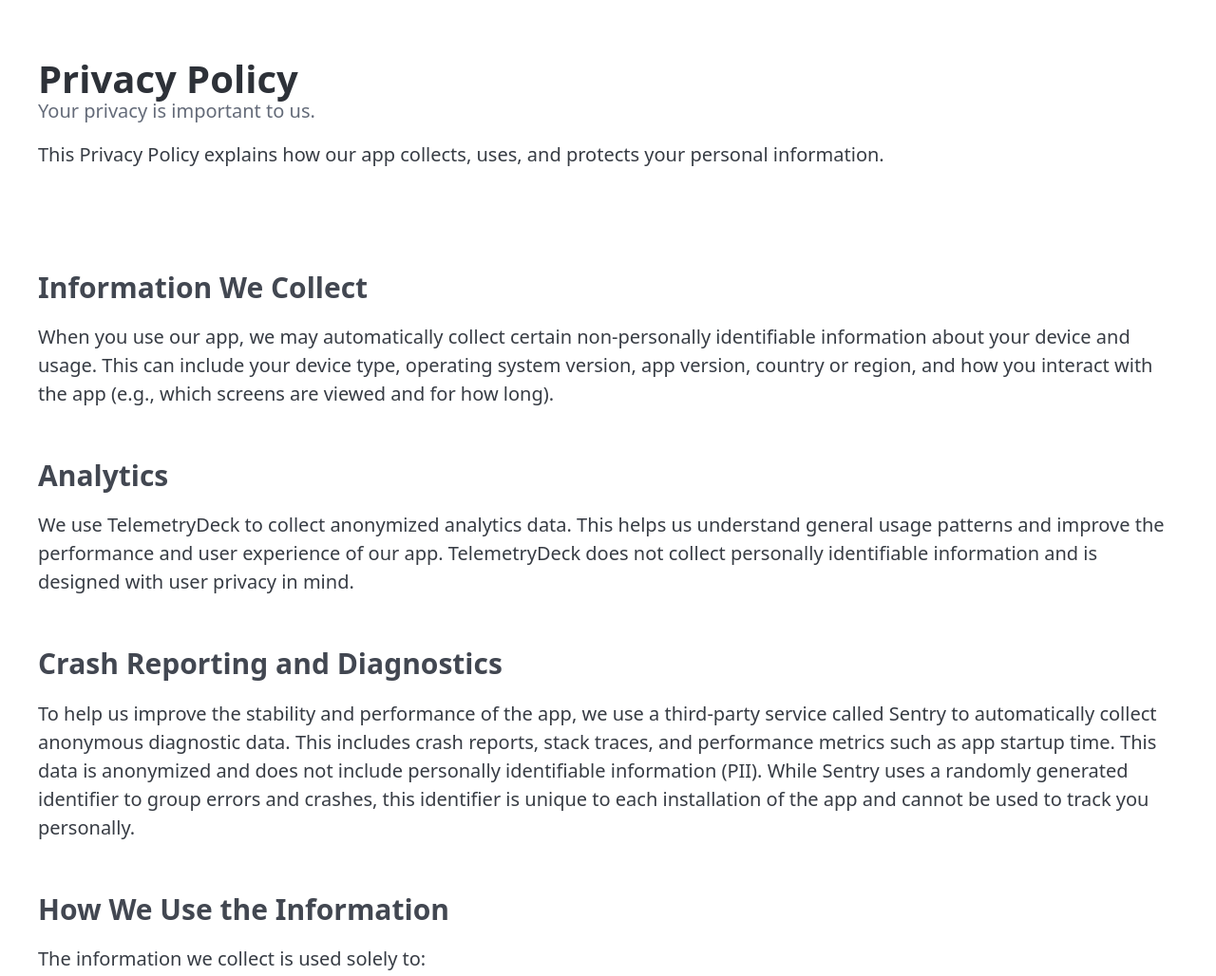
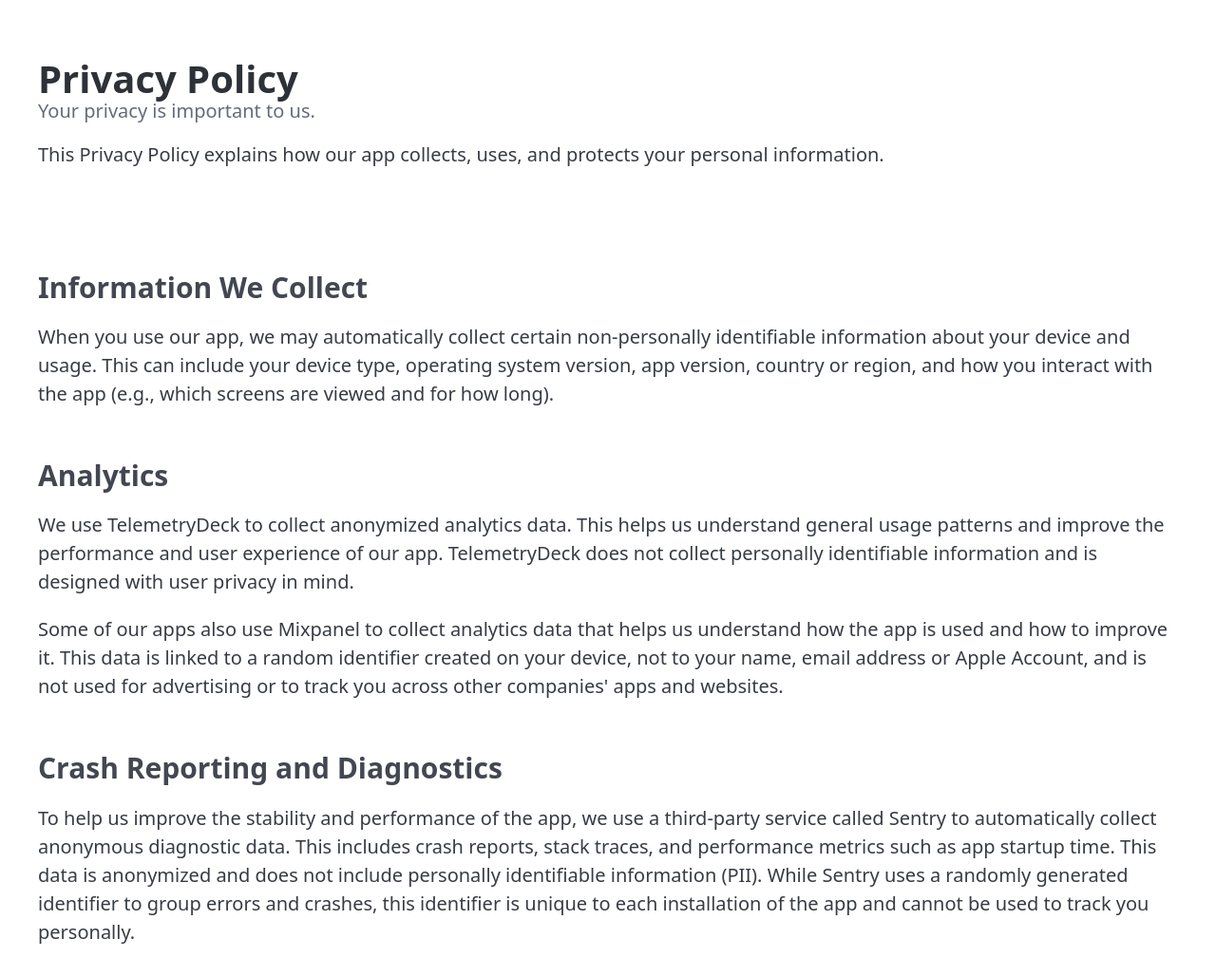
Before and after one commit to robertpinl/robertpinl.github.io, a website: page privacy-policy.html in a window 1280 px wide. Shown: the top 1028 px of the page at 95% size. Drawn offline with nearby package versions, Linux system fonts and the light colour scheme.

Commit message:
Disclose Mixpanel in the privacy policy

```diff
--- a/privacy-policy.html
+++ b/privacy-policy.html
@@ -35,6 +35,11 @@
       We use TelemetryDeck to collect anonymized analytics data. This helps us understand general usage patterns and
       improve the performance and user experience of our app. TelemetryDeck does not collect personally identifiable
       information and is designed with user privacy in mind.
+    </p>
+    <p>
+      Some of our apps also use Mixpanel to collect analytics data that helps us understand how the app is used and how
+      to improve it. This data is linked to a random identifier created on your device, not to your name, email address
+      or Apple Account, and is not used for advertising or to track you across other companies' apps and websites.
     </p>
   </section>
 
```
